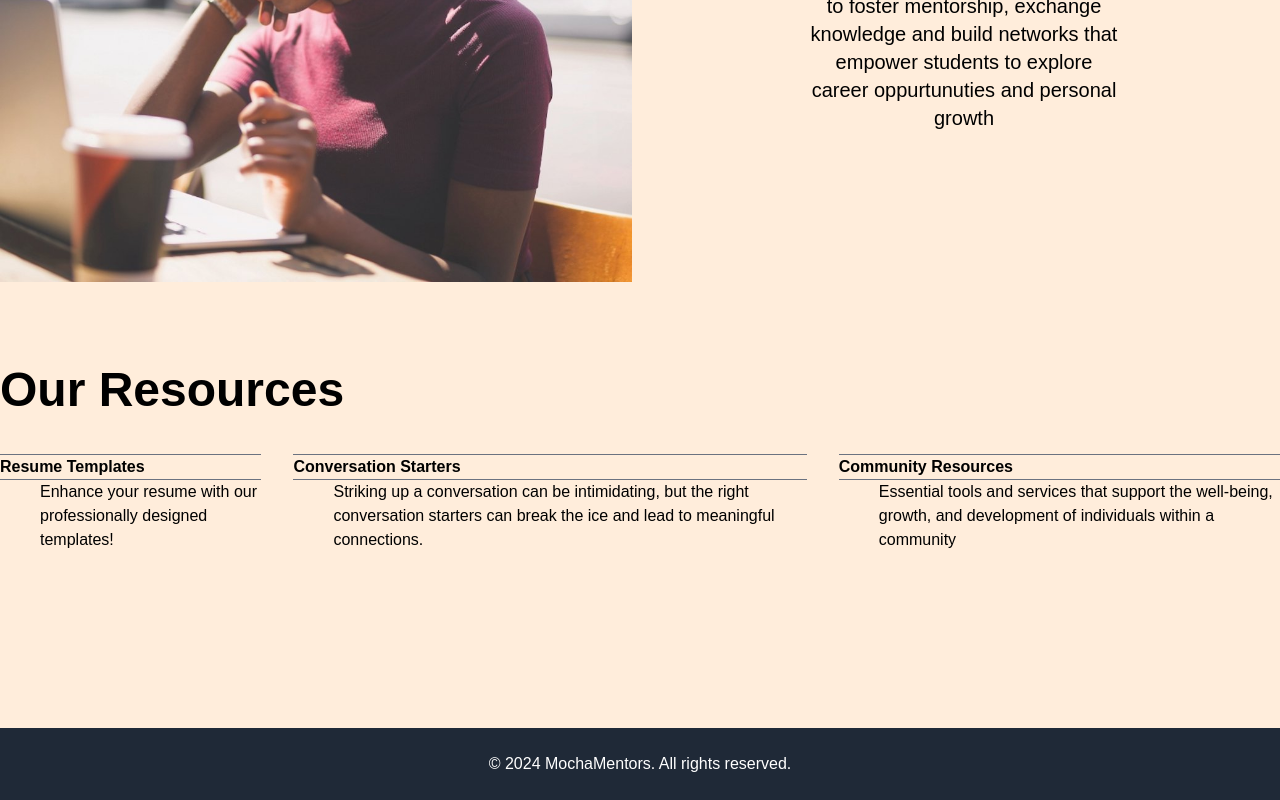
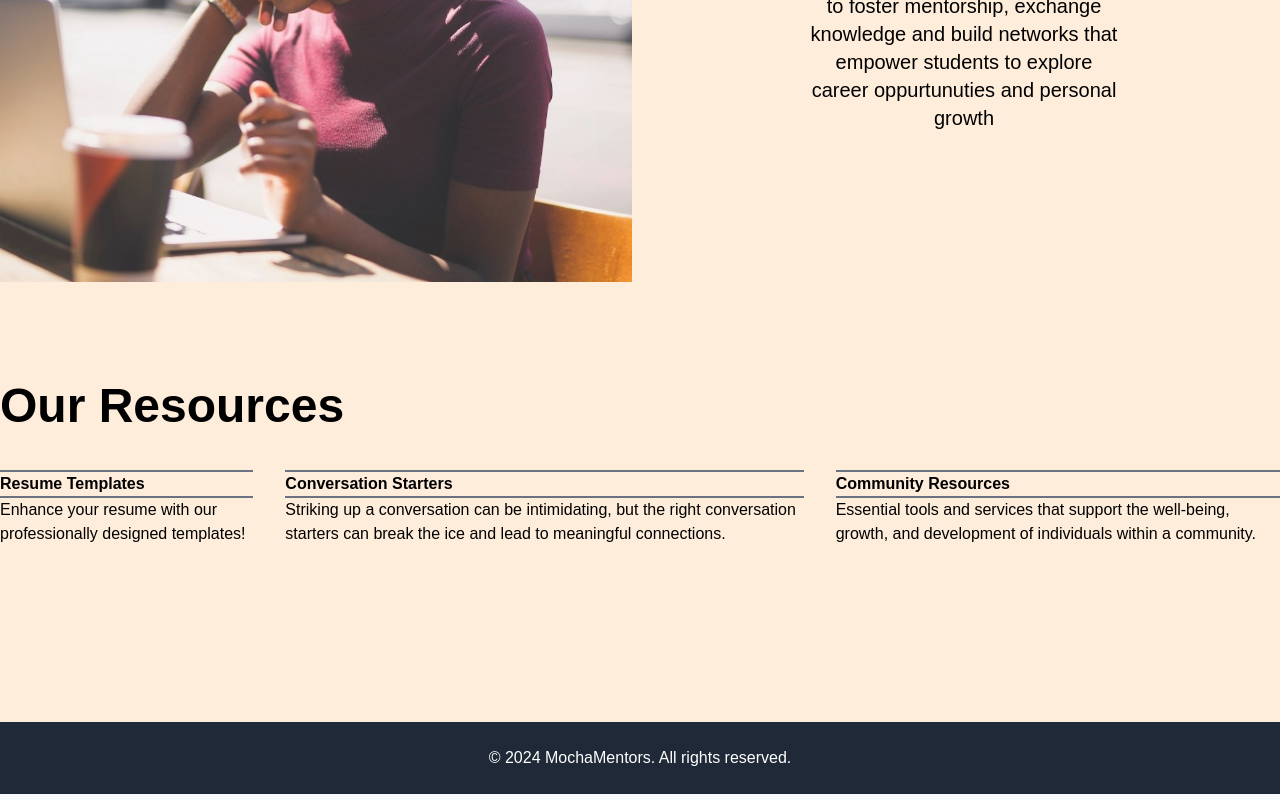
Before and after one commit to wangtony4005/coffeechat, a React (Vite) app in the folder frontend/: page / in a window 1280 px wide. Shown: the part 1234-2034 px from the top of the page. Built offline with nearby package versions, Linux system fonts and the light colour scheme.

Commit message:
some styling issues

```diff
--- a/frontend/src/components/Footer.jsx
+++ b/frontend/src/components/Footer.jsx
@@ -3,48 +3,43 @@ import "./Footer.css";
 
 function Footer() {
   return (
-    <div className="h-auto w-screen bg-base-color flex flex-col justify-start text-black">
-      <h1 className="text-left text-5xl font-bold">Our Resources</h1>
+    <div className="h-auto w-screen bg-base-color flex flex-col justify-center  lg:justify-start text-black pt-4">
+      <h1 className="lg:text-left text-center text-5xl font-bold">
+        Our Resources
+      </h1>
 
       <div className="flex flex-col lg:flex-row lg:justify-between items-start lg:items-center mt-10 mb-44 lg:space-x-8 space-y-8 lg:space-y-0">
-        <div className="flex flex-col lg:space-x-10 space-y-4 lg:space-y-0">
-          <h1
-            href="/#"
-            className="inline-block border-t border-b border-gray-500 font-bold"
-          >
+        <div className="flex flex-col lg:space-y-0 space-y-4">
+          <h1 className="inline-block border-t-2 border-b-2 text-center lg:text-start border-gray-500 font-bold">
             Resume Templates
           </h1>
-          <p>Enhance your resume with our professionally designed templates!</p>
+          <p className="text-center lg:text-start">
+            Enhance your resume with our professionally designed templates!
+          </p>
         </div>
-        <div className="flex flex-col lg:space-x-10 space-y-4 lg:space-y-0">
-          <h1
-            className="inline-block border-t border-b border-gray-500 font-bold"
-            href="/#"
-          >
+        <div className="flex flex-col lg:space-y-0 space-y-4">
+          <h1 className="inline-block border-t-2 border-b-2 text-center lg:text-start border-gray-500 font-bold">
             Conversation Starters
           </h1>
-          <p>
+          <p className="text-center lg:text-start">
             Striking up a conversation can be intimidating, but the right
             conversation starters can break the ice and lead to meaningful
             connections.
           </p>
         </div>
-        <div className="flex flex-col lg:space-x-10 space-y-4 lg:space-y-0">
-          <h1
-            className="inline-block border-t border-b border-gray-500 font-bold"
-            href="/#"
-          >
+        <div className="flex flex-col lg:space-y-0 space-y-4">
+          <h1 className="inline-block border-t-2 border-b-2 text-center lg:text-start border-gray-500 font-bold">
             Community Resources
           </h1>
-          <p>
+          <p className="text-center lg:text-start">
             Essential tools and services that support the well-being, growth,
-            and development of individuals within a community
+            and development of individuals within a community.
           </p>
         </div>
       </div>
 
       <div className="relative">
-        <footer className="relative bg-gray-800 text-white py-6">
+        <footer className="relative bg-gray-800 text-white py-6 block">
           <div className="container mx-auto text-center">
             © 2024 MochaMentors. All rights reserved.
           </div>
```
